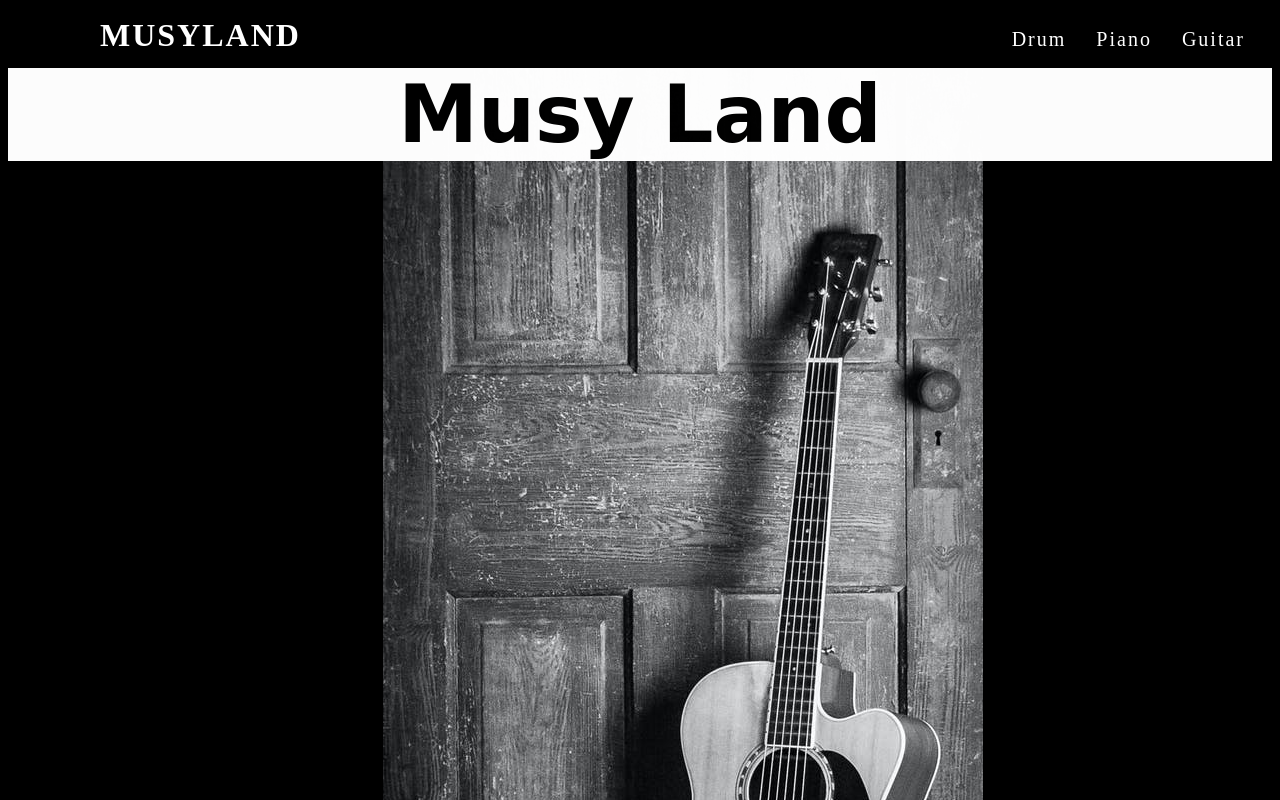
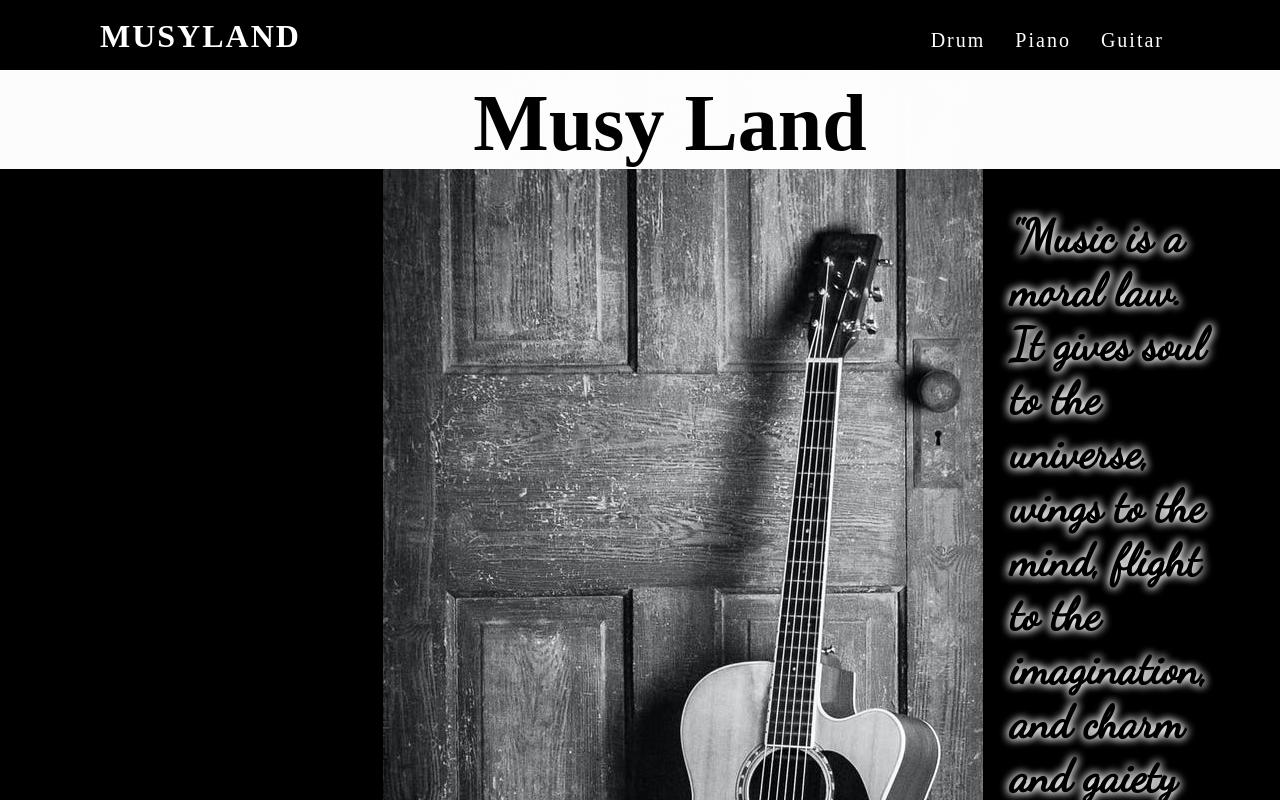
Before and after one commit to RithinshettyHN/musiland, a plain HTML site: page index.html in a window 1280 px wide. Shown: the top 800 px of the page. Drawn offline with Linux system fonts and the light colour scheme; a web font is replaced by a local one.

Commit message:
many updates are done on .css file

```diff
--- a/CSS/style.css
+++ b/CSS/style.css
@@ -1,6 +1,13 @@
+*{
+  padding: 0;
+  margin: 0;
+  box-sizing: border-box;
+  -webkit-tap-highlight-color:transparent;  /*to remove the highlight background effect for all*/
+}
 body
 {
   background-color: #000;
+  /*touch-action: pan-y;*/
 }
 html
 {
@@ -9,10 +16,10 @@ html
 header
 {
   background: #000;
-  top:0;
+  top:0px;
   width: 100%;
   position: fixed;
-  height: 27px;
+  height: 70px;
   display: flex;
   justify-content: space-between;
   align-items: center;
@@ -36,10 +43,10 @@ header .logo
 }
 header ul
 {
-  right: 120px;
+  right: 1px;
   position: relative;
   display:flex;
-  align-items: center;
+  /*align-items: center;*/
 }
 header ul li
 {
@@ -72,8 +79,8 @@ header .sticky ul li a{
 
 }
 .guitar_img:hover{
-  box-shadow: 0 5px 1000px 0 #764AF1 inset, 0 50px 2000px 0 #15f4ee,
-              0 5px 1000px 0 #764AF1 inset, 0 50px 2000px 0 #15f4ee;
+  box-shadow: 0 5px 1000px 0 #764AF1 inset, 0 500px 2000px 0 #15f4ee,
+              0 5px 1000px 0 #764AF1 inset, 0 500px 2000px 0 #15f4ee;
   text-shadow: 0 0 10px #FFFF, 0 0 10px #FFFF;
   transition-duration: 2s;
 }
@@ -96,14 +103,29 @@ h4{
 }
 h1
 {
+  font-family: 'Rubik 80s Fade',"Source Serif Pro";
+  position: absolute;
+  text-align:center;
+  color: #000;
+  font-size:80px;
+  background: #FFf;
+  opacity: 0.99;
+  border-width: 50px;
+  top:60px;
+  padding-top: 18px;
+  width: 1340px;
+  /*
   font-family: 'Rubik 80s Fade', cursive;
-  text-align:center;
+  text-align: center;
   color: #000;
   font-size:80px;
   background: #fff;
   opacity: 0.99;
   border-width: 100px;
   width: 100%;
+  margin-bottom: 1px;
+  box-sizing: border-box;
+  */
 }
 h2
 {
@@ -116,6 +138,7 @@ h2
   width:200px;
   size:100px;
   font-size: 45px;
+  text-shadow: 0 0 10px #FFFF, 0 0 10px #FFFF;
   /*
   background: linear-gradient(90deg,#ff0000,#ffff00,#ff00f3,#0033ff,#ff00c4,#ff0000);
   -webkit-text-fill-color:transparent;
@@ -381,6 +404,7 @@ left:1110px;
   height: 400px;
   background-color: #FFFF;
   left: 350px;
+  top:250px;
 }
 .z{
   height: 10px;
@@ -414,17 +438,19 @@ left:1110px;
 }
 .bottom-container
 {
-  position: relative;
+  text-align: center;
+  position: absolute;
   top:3000px;
+  margin-top: 200px;
   background-color: #0D132A;
   padding: 40px 0px 20px;
-  text-align: center;
+  width: 1340px;
 }
 .copyright
 {
   color:#EAF6F6;
   font-size: 0.75rem;
-  padding: 20px 0px;
+  padding: 20px 50px;
 }
 .footer-link{
   font-size: 1.1rem;
```
